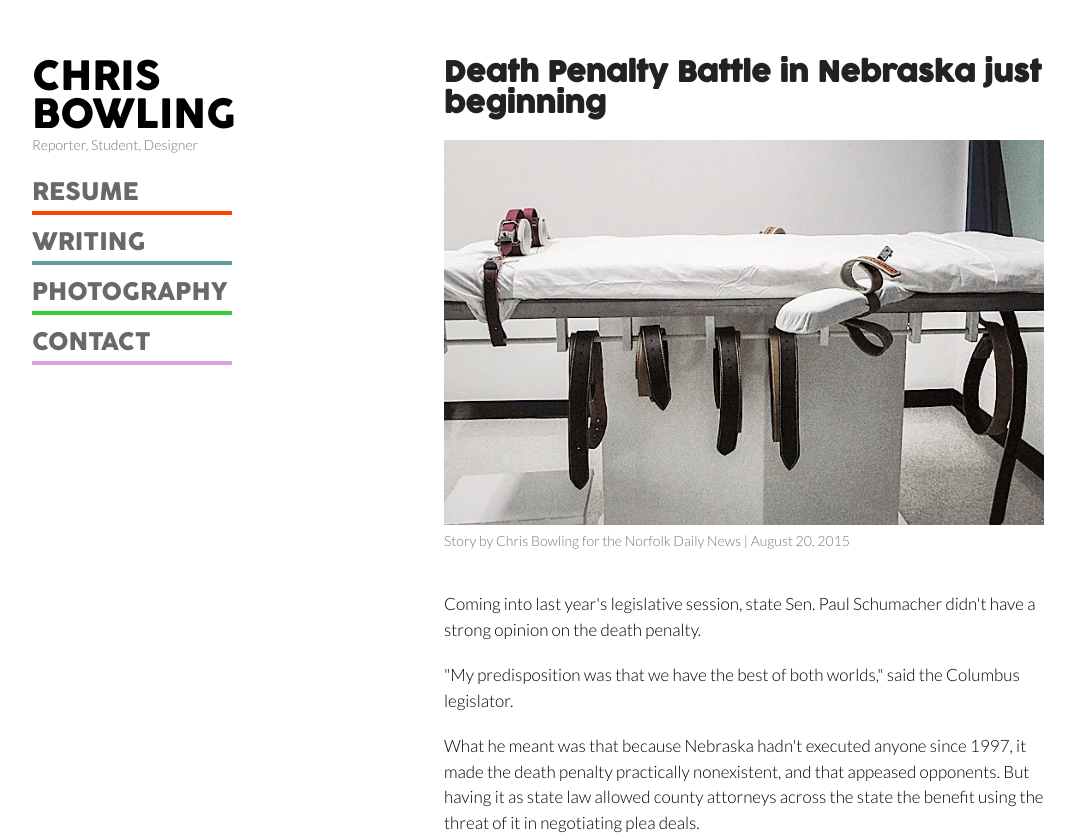
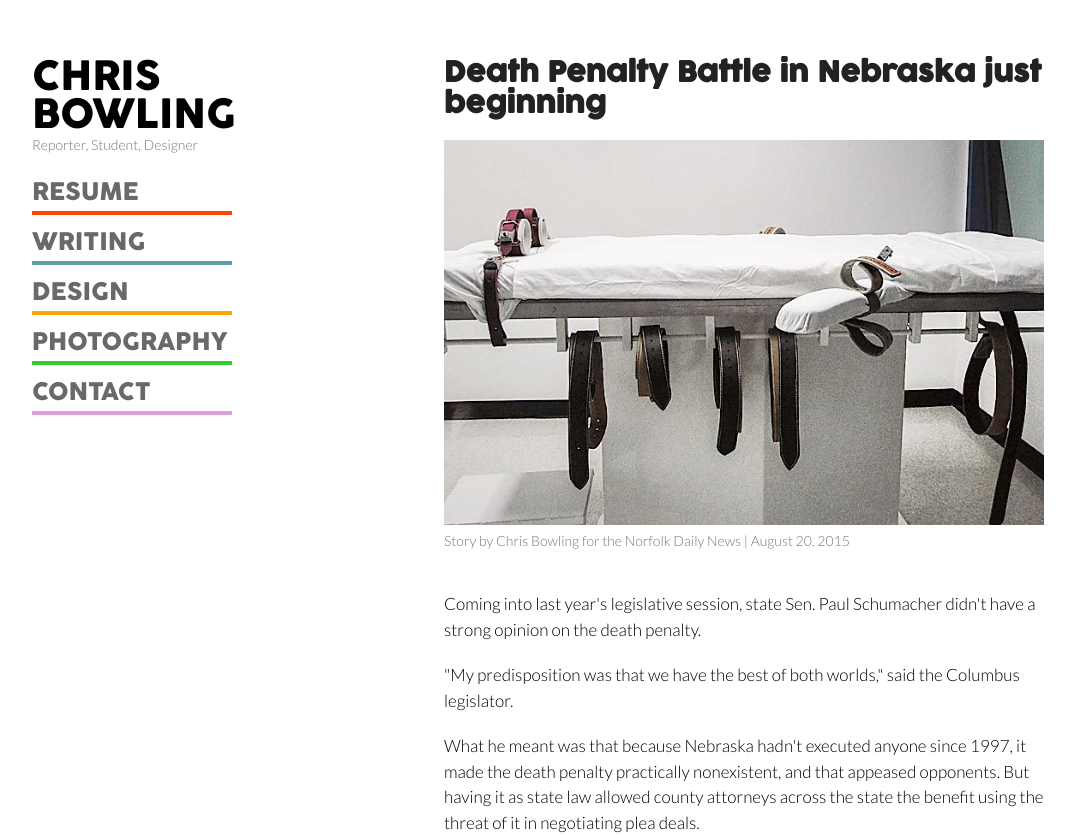
Before and after one commit to ChrisBowling/chrisbowling.github.io, a plain HTML site: page death-penalty.html in a window 1280 px wide. Shown: the top 838 px of the page, without its empty margins (178-1253 px from the left). Drawn offline with Linux system fonts and the light colour scheme.

Commit message:
fixed header
everywhere

```diff
--- a/death-penalty.html
+++ b/death-penalty.html
@@ -13,7 +13,7 @@
     <![endif]-->
   </head>
   <body>
-    <div class="wrapper">
+     <div class="wrapper">
       <header>
           <a href="index.html" class="header">CHRIS BOWLING</a>
           <p class="subtext">Reporter, Student, Designer</p>
@@ -25,6 +25,11 @@
         <div class="directory" id="dir2">
             <a href="Writing.html">
                 <p class="directorytext">WRITING</p>
+            </a>
+        </div>
+          <div class="directory" id="dir5">
+            <a href="design.html">
+                <p class="directorytext">DESIGN</p>
             </a>
         </div>
         <div class="directory" id="dir3">
```
Also changed, not shown: big-ten-diversity.html (+5 -0 lines), blair-neth.html (+6 -1 lines), election-2014.html (+7 -2 lines), innocents.html (+5 -0 lines), make-a-wish.html (+5 -0 lines), mardan.html (+6 -1 lines), medical-marijuana.html (+6 -1 lines).
